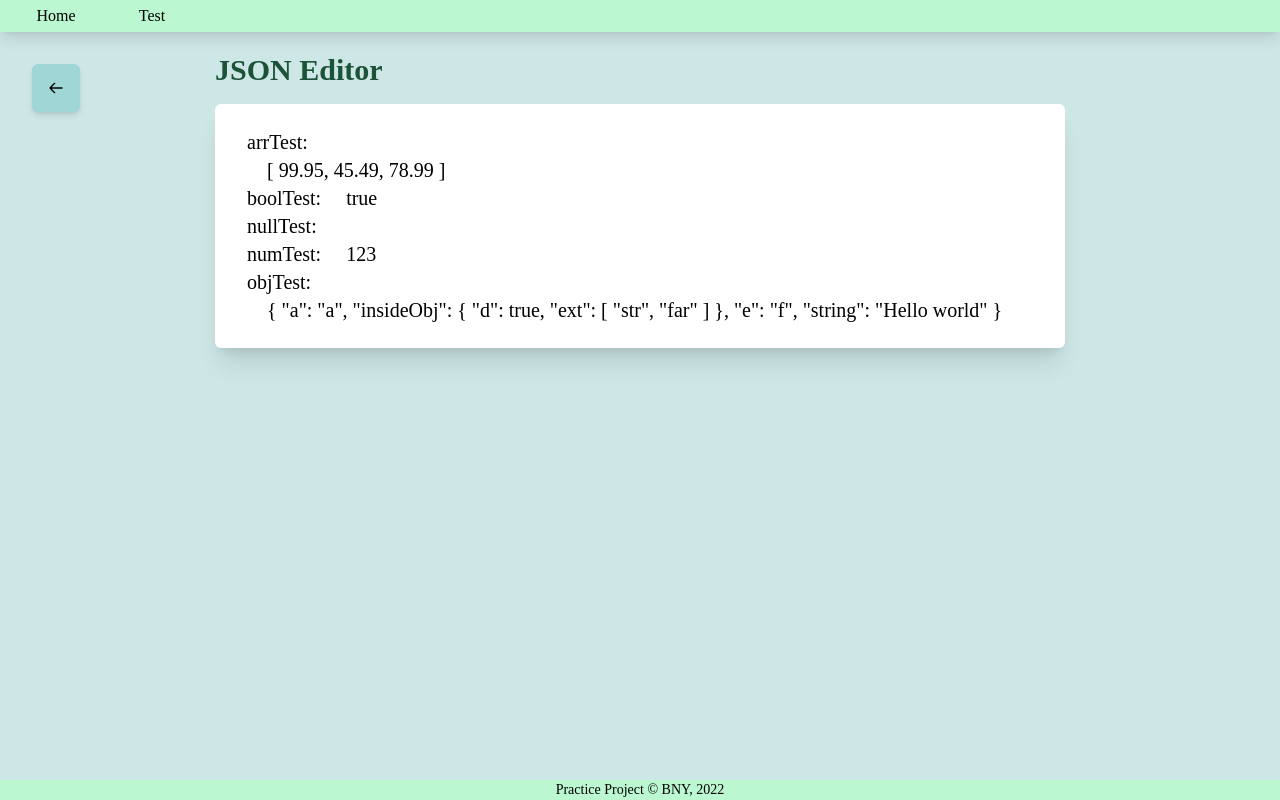
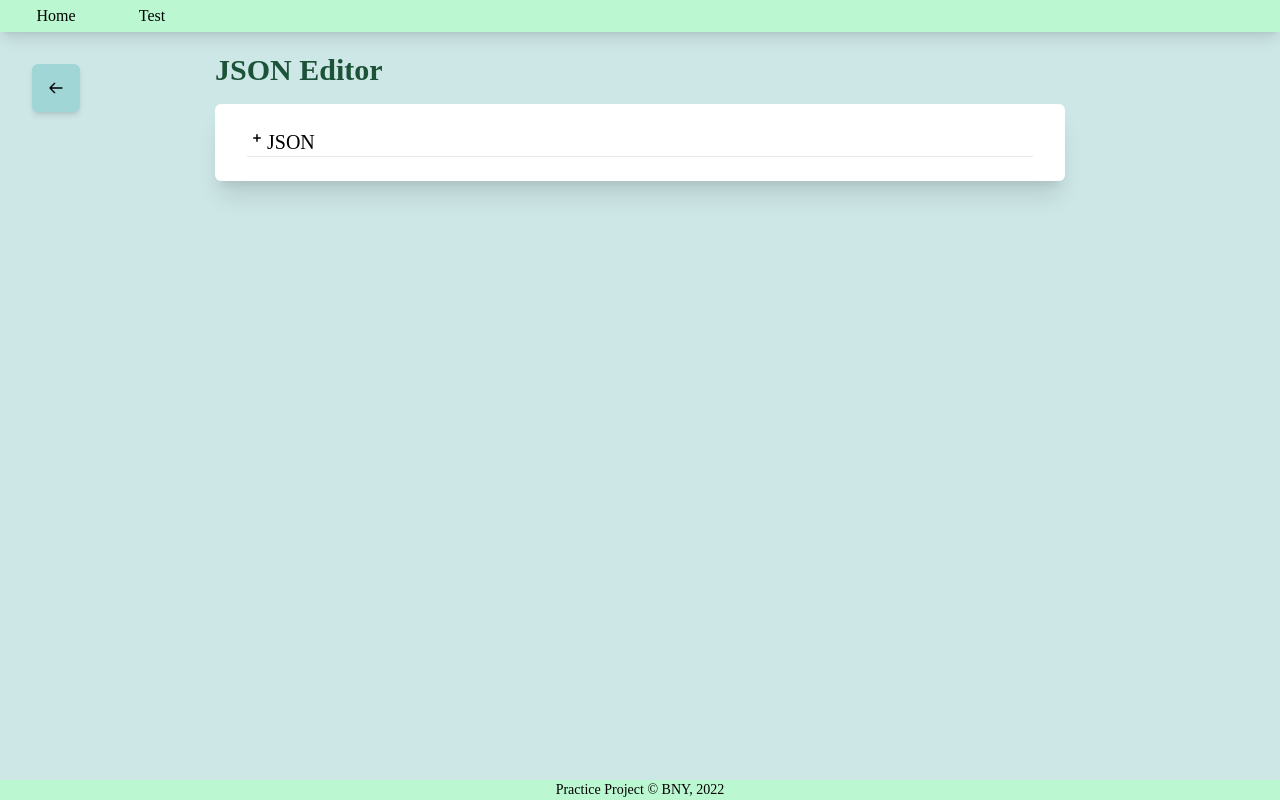
Before and after one commit to StupidoCowie/pr_1, a Vue app: page /jsoneditor in a window 1280 px wide. Built offline with nearby package versions, Linux system fonts and the light colour scheme.

Commit message:
more json editor

```diff
--- a/src/App.vue
+++ b/src/App.vue
@@ -5,10 +5,13 @@ import Footer from '@/components/ui/Footer.vue'
 </script>
 
 <template>
-  <div>
+  <div class="flex flex-col min-h-screen">
     <Header />
 
-    <router-view v-slot="{ Component }">
+    <router-view
+      v-slot="{ Component }"
+      class="flex-grow"
+    >
       <transition name="fade" mode="out-in">
         <component :is="Component" />
       </transition>
--- a/src/assets/test.json
+++ b/src/assets/test.json
@@ -6,7 +6,7 @@
 	"objTest": {
 		"a": "a",
 		"insideObj": {
-			"d": true,
+			"d": false,
 			"ext": [ "str", "far" ]
 		},
 		"e": "f",
--- a/src/components/MainPage.vue
+++ b/src/components/MainPage.vue
@@ -8,7 +8,7 @@
     <div class="flex flex-row justify-center">
       <div>
         <Button
-          :class="'shadow-md bg-[#a1d6d6] hover:bg-[#4be0e0] rounded-md hover:shadow-xl mt-5'"
+          :class="'shadow-md bg-[#a1d6d6] hover:bg-[#4be0e0] rounded-md hover:shadow-xl'"
           :width="'120px'"
           :height="'30px'"
           :to="'/paycheck'"
@@ -18,7 +18,7 @@
       </div>
       <div class="ml-5">
         <Button
-          :class="'shadow-md bg-[#a1d6d6] hover:bg-[#4be0e0] rounded-md hover:shadow-xl mt-5'"
+          :class="'shadow-md bg-[#a1d6d6] hover:bg-[#4be0e0] rounded-md hover:shadow-xl'"
           :width="'120px'"
           :height="'30px'"
           :to="'/jsoneditor'"
--- a/src/components/jsonEditor/jsonEditor.vue
+++ b/src/components/jsonEditor/jsonEditor.vue
@@ -11,24 +11,11 @@
     </div>
     <div>
 			<Card :width="'850px'" :label="'JSON Editor'" class="mt-5">
-				<div>
-					<div
-						v-for="(val, key) in json"
-						:key="key"
-						class="flex items-start"
-						:class="object(val) ? 'flex-col' : 'flex-row'"
-					>
-						<div
-						>
-							{{ key  }}:&nbsp;
-						</div>
-						<div
-							class="ml-5"
-						>
-							{{ val }}
-						</div>
-					</div>
-				</div>
+				<JsonNodes
+					:value="jsonTree.label"
+					:json="jsonTree.nodes"
+					:margin="0"
+				></JsonNodes>
 			</Card>
 		</div>
 	</div>
@@ -45,17 +32,14 @@
 <script setup>
 import Card from '@/components/ui/Card.vue'
 import Button from '@/components/ui/Button.vue'
+import JsonNodes from '@/components/jsonEditor/jsonNodes.vue'
+
 import json from '@/assets/test.json'
 
-import { ref } from 'vue'
+import { ref, onMounted } from 'vue'
 
 import { isArray } from '@vue/shared'
 
-// for (let i in json) {
-// 	if (isArray(json[i])) {
-// 		console.log(json[i])
-// 	}
-// }
 
 const jsonTree = ref({
 	label: 'JSON',
@@ -64,10 +48,18 @@ const jsonTree = ref({
 
 const convert = (key, val, node) => {
 	if (typeof val !== 'object' || isArray(val) || val === null) {
+		if(isArray(val)) {
 			node.nodes.push({
 				label: key,
 				nodes: val
 			})
+		}
+		else {
+			node.nodes.push({
+				label: key,
+				nodes: [val]
+			})
+		}
 	}
 	else {
 		node.nodes.push({
@@ -80,16 +72,11 @@ const convert = (key, val, node) => {
 	}
 }
 
+onMounted(() => {
 	for (let key in json) {
 		convert(key, json[key], jsonTree.value)
 	}
 	console.log(jsonTree.value)
-
-const object = (val) => {
-	if (typeof val === 'object' && val !== null) {
-		return true
-	}
-	return false
-}
+})
 
 </script>
--- a/src/components/jsonEditor/jsonNode.vue
+++ /dev/null
@@ -1,42 +0,0 @@
-<template>
-	<jsonNode
-		v-for="val in nodes"
-		:json="val"
-		:class="shift"
-	>
-
-	</jsonNode>
-</template>
-
-<script setup>
-import { computed } from 'vue'
-
-const props = defineProps({
-	json: Object,
-	margin: {
-		type: Number,
-		required: false
-	}
-})
-
-const emits = defineEmits(['update:margin'])
-
-const nodes = computed({
-	get() {
-		return props.json
-	}
-})
-
-const shift = computed({
-	get() {
-		if (props.margin === 0) {
-			return ''
-		}
-		shift.value += 4
-		return `ml-${shift.value}`
-	},
-	set(value) {
-		emits('update:margin', value)
-	}
-})
-</script>
--- /dev/null
+++ b/src/components/jsonEditor/jsonNodes.vue
@@ -0,0 +1,85 @@
+<template>
+	<div
+		class="flex flex-row"
+		:style="shift"
+	>
+		<div v-if="isObject(nodes)">
+			<svg v-if="!isOpen" xmlns="http://www.w3.org/2000/svg" viewBox="0 0 20 20" fill="currentColor" class="w-5 h-5" @click="toggleNodes">
+				<path d="M10.75 6.75a.75.75 0 00-1.5 0v2.5h-2.5a.75.75 0 000 1.5h2.5v2.5a.75.75 0 001.5 0v-2.5h2.5a.75.75 0 000-1.5h-2.5v-2.5z" />
+			</svg>
+
+			<svg v-else xmlns="http://www.w3.org/2000/svg" viewBox="0 0 20 20" fill="currentColor" class="w-5 h-5" @click="toggleNodes">
+				<path d="M6.75 9.25a.75.75 0 000 1.5h6.5a.75.75 0 000-1.5h-6.5z" />
+			</svg>
+		</div>
+		<input
+			class="flex items-start w-28"
+			:value="valueValue"
+			style="cursor: unset"
+			readonly
+		/>
+	</div>
+	<hr>
+	<jsonNodes
+		v-if="isOpen"
+		v-for="node in nodes"
+		:json="nullCheck(node)"
+		:value="nodeCheck(node)"
+		:margin="marginValue + 24"
+	/>
+</template>
+
+<script setup>
+import { ref, computed } from 'vue'
+
+const props = defineProps({
+	json: [Boolean, String, Number, Object],
+	value: {
+		type: [Boolean, String, Number, Object],
+		default: ''
+	},
+	margin: Number
+})
+
+const isOpen = ref(false)
+
+const toggleNodes = () => {
+	isOpen.value = !isOpen.value
+}
+
+const marginValue = computed(() => {
+	return props.margin
+})
+
+const shift = computed(() => {
+	return `margin-left: ${marginValue.value}px;`
+})
+
+const valueValue = computed(() => {
+	return props.value
+})
+
+const nodes = computed({
+	get() {
+		// console.log(props.json)
+		return props.json
+	}
+})
+
+const nodeCheck = (node) => {
+	if (node === null) {
+		return 'null'
+	}
+	return node.label ? node.label : node
+}
+
+const nullCheck = (node) => {
+	if (node !== null) {
+		return node.nodes
+	}
+}
+
+const isObject = (node) => {
+	return typeof node === 'object' && node !== null
+}
+</script>
--- a/src/components/ui/Card.vue
+++ b/src/components/ui/Card.vue
@@ -1,5 +1,5 @@
 <template>
-  <div>
+  <div class="mb-10">
     <h1 class="text-3xl pb-4 font-bold text-[#1b5238]">{{ props.label }}</h1>
     <div
       class="text-center text-xl bg-white rounded-md shadow-xl px-8 py-6"
```
Lines whose indentation alone changed are shown as unchanged.
